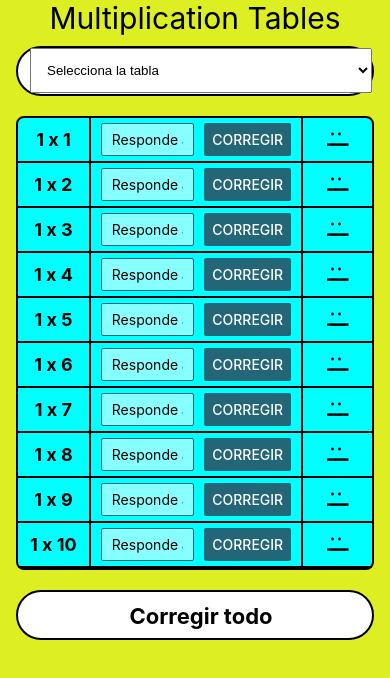
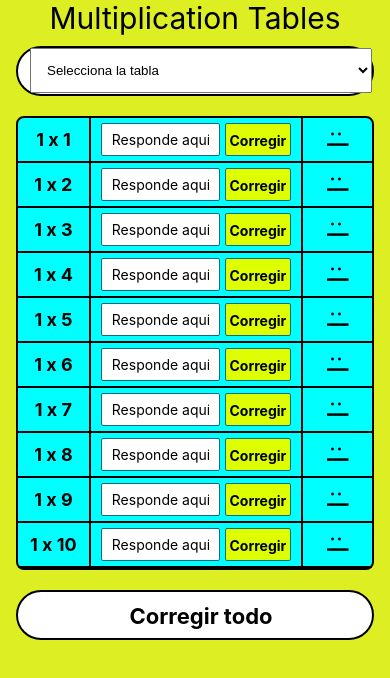
Before and after one commit to Mathiew82/multiplication-tables-mobile-app, a React Native app: screen / in a window 390 px wide. Shown: the top 678 px of the page. Built offline with nearby package versions, Linux system fonts and the light colour scheme.

Commit message:
Modificado el botón de corregir de cada fila para adaptar estilos al original

```diff
--- a/components/Row.js
+++ b/components/Row.js
@@ -41,11 +41,23 @@ export default function Row(props) {
           placeholder="Responde aquí"
           value={text}
         />
-        <Button
-          title="Corregir"
+        <Text
+          style={{
+            width: "35%",
+            height: 33,
+            margin: 0,
+            backgroundColor: "#df0",
+            borderWidth: 1,
+            borderColor: "#267",
+            borderRadius: 2,
+            fontWeight: "bold",
+            paddingTop: 8,
+            textAlign: "center",
+          }}
           onPress={() => Alert.alert("Simple Button pressed")}
-          color="#267"
-        />
+        >
+          Corregir
+        </Text>
       </View>
       <View
         style={{
@@ -88,14 +100,13 @@ const styles = StyleSheet.create({
   input: {
     width: "60%",
     height: 33,
-    margin: 12,
-    backgroundColor: "#8ff",
+    backgroundColor: "#fff",
     borderWidth: 1,
     borderColor: "#267",
     borderRadius: 2,
     flex: 1,
     marginTop: 0,
-    marginRight: 10,
+    marginRight: 5,
     marginBottom: 0,
     marginLeft: 0,
     paddingRight: 10,
```
